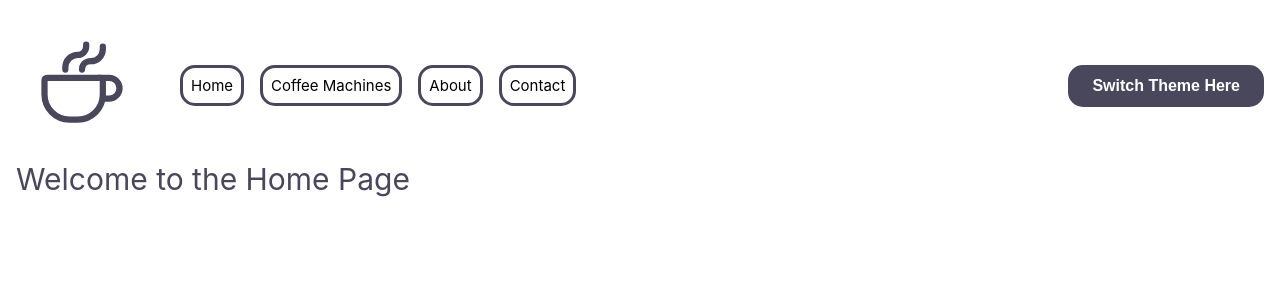
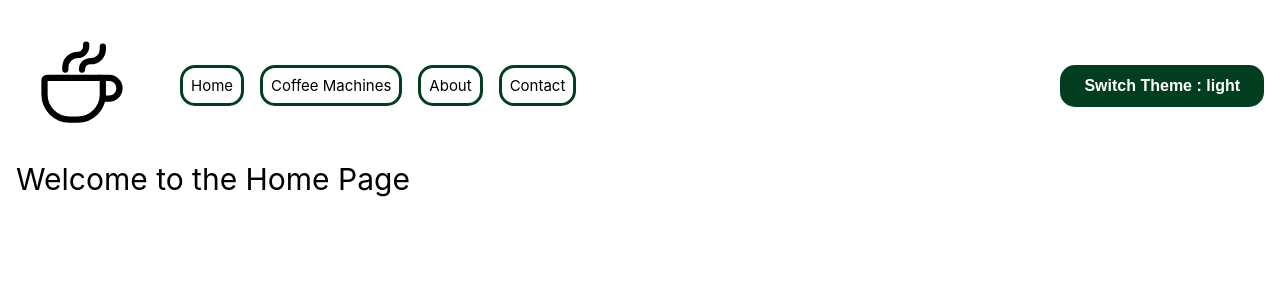
Before and after one commit to nathantotten/Vue_Coffee_Stuff, a Vue app in the folder vue-coffee-stuff/: page / in a window 1280 px wide. Shown: the top 300 px of the page. Built offline with nearby package versions, Linux system fonts and the light colour scheme; the HTML template or start-up script is replaced by a standard one.

Commit message:
trying to make a carousel?

```diff
--- a/vue-coffee-stuff/src/assets/base.css
+++ b/vue-coffee-stuff/src/assets/base.css
@@ -1,4 +1,20 @@
+:root {
+   --secondary-color: #49475B;
+   --primary-color: #ffffff;
 
+   /* Dark Mode */
+
+   --dark-bg: #39393A;
+   --dark-logo: #63B0CD;
+   --dark-accent-bold: #F4743B;
+
+   /* Light Mode */
+   --light-bg: #FFFFFF;
+   --light-accent-bold: #BA2D0B;
+   --light-accent-soft: #73BA9B;
+   --racing-green: #003E1F;
+   --night-green: #01110A;
+}
 
 *,
 *::before,
@@ -33,11 +49,11 @@ body {
 }
 
 body.light {
-  color: #49475B;
-  background-color: #ffffff;
+  color: black;
+  background-color: white;
 }
 
 body.dark {
-  color: #ffffff;
-  background-color: #49475B;
+  color: var(--primary-color);
+  background-color: var(--dark-bg);
 }
--- /dev/null
+++ b/vue-coffee-stuff/src/components/Carousel.vue
@@ -0,0 +1,25 @@
+<script setup lang="ts">
+import CarouselContainer from '@/components/CarouselContainer.vue';
+import CarouselTrack from '@/components/CarouselTrack.vue';
+
+
+</script>
+
+<template>
+<CarouselContainer>
+    <CarouselTrack>
+        <slot>
+
+        </slot>
+    </CarouselTrack>
+</CarouselContainer>
+</template>
+
+<style scoped>
+.container {
+    width: 100%;
+    height: 100%;
+    position: relative;
+    overflow: clip;
+}
+</style>
--- /dev/null
+++ b/vue-coffee-stuff/src/components/CarouselContainer.vue
@@ -0,0 +1,19 @@
+<script setup lang="ts">
+</script>
+
+<template>
+<div class="container">
+    <slot>
+
+    </slot>
+</div>
+</template>
+
+<style scoped>
+.container {
+    width: 100%;
+    height: 100%;
+    position: relative;
+    overflow: clip;
+}
+</style>
--- /dev/null
+++ b/vue-coffee-stuff/src/components/CarouselTrack.vue
@@ -0,0 +1,29 @@
+<script setup lang="ts">
+</script>
+
+<template>
+<div class="track">
+    <slot>
+
+    </slot>
+</div>
+</template>
+
+<style scoped>
+.track {
+    width: 200%;
+    height: 100%;
+    position: absolute;
+    inset: 0;
+    transition: all 1s ease-in;
+}
+
+@keyframe scroll {
+    0% {
+        transform: translateX(-100%);
+    }
+    100% {
+        transform: translateX(100%);
+    }
+}
+</style>
--- a/vue-coffee-stuff/src/components/NavBar.vue
+++ b/vue-coffee-stuff/src/components/NavBar.vue
@@ -25,8 +25,9 @@ const store = useThemeStore();
       </ul>
     </nav>
     <!-- Theme Switcher testing -->
-    <button type="button" @click="store.switchTheme" class="theme-button">
-      Switch Theme Here
+    <button type="button" @click="store.switchTheme" class="theme-button" aria-label="Switch Theme">
+      Switch Theme :
+      {{ store.currentTheme }}
     </button>
   </div>
 </template>
@@ -34,7 +35,7 @@ const store = useThemeStore();
 <style scoped>
 /* Logo styling for each mode */
 .light .logo {
-  stroke: #49475B;
+  stroke: black;
 }
 
 .dark .logo {
@@ -59,29 +60,29 @@ li {
 
 /* dark link styling */
 .dark li a {
-  color: #ffffff;
-  border-color: #ffffff;
-  background-color:#49475B;
+  color: var(--dark-accent-bold);
+  border-color: var(--dark-accent-bold);
+  background-color: var(--dark-bg);
 }
 
 /* dark link hover styling */
 .dark li a:hover {
-  background-color: #ffffff;
+  background-color: var(--dark-accent-bold);
   /* border-color: #49475B; */
-  color:#49475B;
+  color: black;
 }
 
 /* light link styling */
 .light li a {
   color: #000;
-  border-color: #49475B;
-  background-color: #ffffff;
+  border-color: var(--racing-green);
+  background-color: var(--primary-color);
 }
 
 /* light link hover styling */
 .light li a:hover {
-  background-color: #49475B;
-  color: #ffffff;
+  background-color: var(--racing-green);
+  color: white;
 }
 
 .nav-list {
@@ -115,22 +116,23 @@ li {
 }
 
 .dark .theme-button {
-  color: #49475B;
-  background-color: #ffffff;
+  color: black;
+  background-color: var(--dark-accent-bold);
 }
 
 .light .theme-button {
-  background-color: #49475B; /* Neutral dark for light theme */
-  color: #ffffff;
+  background-color: var(--racing-green); /* Neutral dark for light theme */
+  color: var(--primary-color);
 }
 
-.theme-button:hover {
-  background-color: #69677C; /* Slightly lighter on hover */
+.light .theme-button:hover {
+  background-color: var(--night-green); /* Slightly lighter on hover */
   transform: scale(1.05); /* Subtle pop effect */
 }
 
 .dark .theme-button:hover {
-  color: #ffffff;
+  background-color: #EB5E28;
+  transform: scale(1.05); /* Subtle pop effect */
 }
 
 .theme-button:active {
@@ -138,12 +140,12 @@ li {
 }
 
 .dark .theme-button:focus {
-  outline: 2px solid #ffffff; /* Visible outline for accessibility */
+  outline: 2px solid var(--dark-accent-bold); /* Visible outline for accessibility */
   outline-offset: 3px;
 }
 
 .light .theme-button:focus {
-  outline: 2px solid #49475B; /* Visible outline for accessibility */
+  outline: 2px solid var(--racing-green); /* Visible outline for accessibility */
   outline-offset: 3px;
 }
 
--- a/vue-coffee-stuff/src/stores/theme.ts
+++ b/vue-coffee-stuff/src/stores/theme.ts
@@ -1,9 +1,13 @@
 import { ref } from 'vue';
 import { defineStore } from 'pinia';
 
-export const useThemeStore = defineStore('theme', () => {
+export const useThemeStore = defineStore('themeSwitcher', () => {
+
+  const currentTheme = ref('')
+
   if (!document.body.classList.contains('light') && !document.body.classList.contains('dark')) {
     document.body.classList.add('light');
+    currentTheme.value = 'light'
   }
 
   function switchTheme() {
@@ -12,13 +16,14 @@ export const useThemeStore = defineStore('theme', () => {
     if (document.body.classList.contains('light')) {
       document.body.classList.remove('light');
       document.body.classList.add('dark');
+      currentTheme.value = 'dark'
     } else if (document.body.classList.contains('dark')) {
       document.body.classList.remove('dark');
       document.body.classList.add('light');
+      currentTheme.value = 'light'
     }
-
-    console.log(document.body.classList)
+    // console.log(document.body.classList)
   }
 
-  return { switchTheme };
+  return { currentTheme, switchTheme };
 });
```
